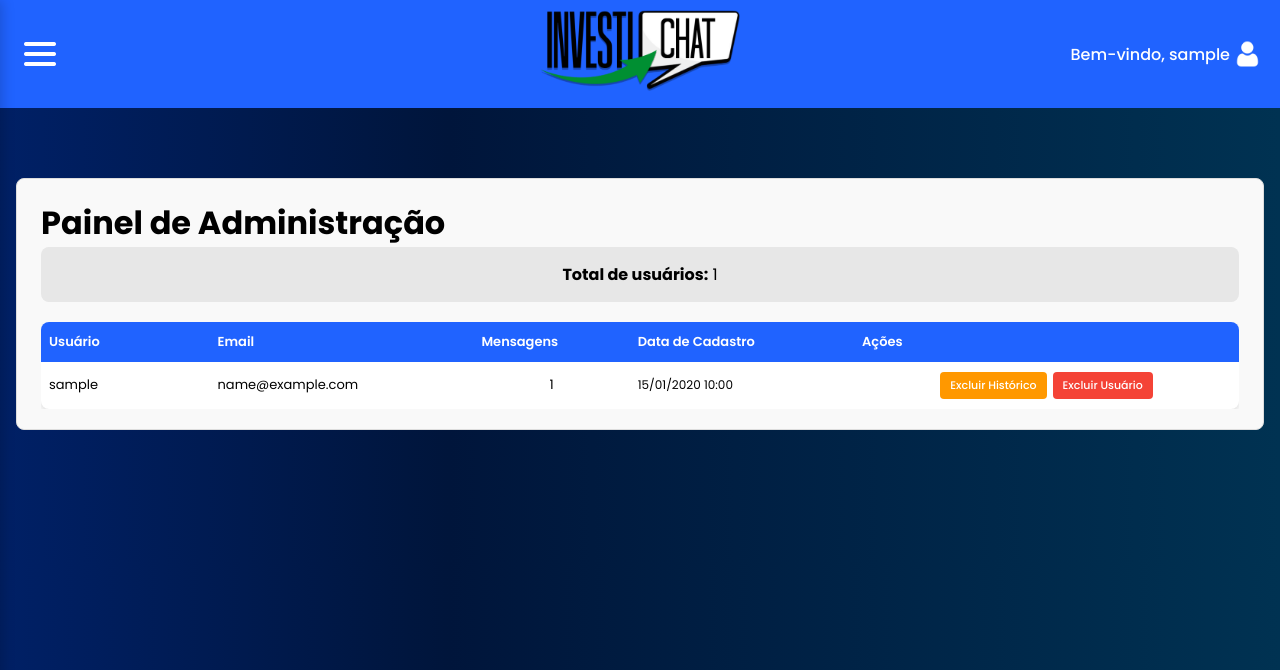
After one commit to dholandac/investichat, a Django app: page /auth/admin-panel/ in a window 1280 px wide. The commit adds this page. Shown: the top 670 px of the page. Run offline with Django 5.2, Linux system fonts and the light colour scheme; a user stored in the database is signed in; tables that the repository leaves empty hold one stand-in row (values such as "Sample post").

Commit message:
painel de admin

```diff
--- a/chatbot/templates/chatbot/chatbot.html
+++ b/chatbot/templates/chatbot/chatbot.html
@@ -31,6 +31,9 @@
             <div class="sidebar-content">
                 <a class="sidebar-btn" href="{% url 'account' %}">Conta</a>
                 <a class="sidebar-btn" href="{% url 'chatbot' %}">Chatbot</a>
+                {% if user.is_staff %}
+                <a class="sidebar-btn" href="{% url 'admin_panel' %}">Painel Admin</a>
+                {% endif %}
                 <a class="sidebar-btn">Contato</a>
             </div>
         </div>
--- a/core/settings.py
+++ b/core/settings.py
@@ -57,7 +57,7 @@ INSTALLED_APPS = [
 ]
 
 MIDDLEWARE = [
-    'django.middleware.gzip.GZipMiddleware',  # Compressão de resposta
+    'django.middleware.gzip.GZipMiddleware',
     'django.middleware.security.SecurityMiddleware',
     'whitenoise.middleware.WhiteNoiseMiddleware',
     'django.contrib.sessions.middleware.SessionMiddleware',
@@ -83,7 +83,7 @@ TEMPLATES = [
                 'django.template.context_processors.request',
                 'django.contrib.auth.context_processors.auth',
                 'django.contrib.messages.context_processors.messages',
-                'chatbot.context_processors.stock_choices',  # Context processor personalizado
+                'chatbot.context_processors.stock_choices',
             ],
         },
     },
@@ -164,7 +164,7 @@ CACHES = {
     'default': {
         'BACKEND': 'django.core.cache.backends.locmem.LocMemCache',
         'LOCATION': 'investichat-cache',
-        'TIMEOUT': 60,  # 60 segundos - cache expira ANTES do refresh automático do JS (30s)
+        'TIMEOUT': 60,
         'OPTIONS': {
             'MAX_ENTRIES': 1000
         }
--- /dev/null
+++ b/usuarios/static/admin_panel.css
@@ -0,0 +1,245 @@
+/* Estilos específicos para admin_panel.html */
+
+#account-container {
+    overflow-x: hidden;
+    max-width: 100%;
+    box-sizing: border-box;
+}
+
+#account-container.admin-panel-container {
+    width: calc(100% - 32px);
+    max-width: 100%;
+    margin-left: auto;
+    margin-right: auto;
+}
+
+.admin-stats {
+    margin-bottom: 20px;
+    padding: 15px;
+    background-color: rgb(231, 231, 231);
+    border-radius: 8px;
+    text-align: left;
+}
+
+.admin-stats p {
+    margin: 0;
+    color: black;
+    font-size: 16px;
+}
+
+.admin-table-container {
+    margin-top: 20px;
+    width: 100%;
+    overflow-x: auto;
+    -webkit-overflow-scrolling: touch;
+}
+
+.admin-table {
+    width: 100%;
+    min-width: 600px;
+    border-collapse: collapse;
+    background: white;
+    border-radius: 8px;
+    overflow: hidden;
+    box-shadow: 0 2px 4px rgba(0,0,0,0.1);
+    table-layout: auto;
+}
+
+.admin-table thead {
+    background-color: rgb(32, 99, 255);
+    color: white;
+}
+
+.admin-table th {
+    padding: 10px 8px;
+    text-align: left;
+    font-weight: 600;
+    font-size: 13px;
+    white-space: nowrap;
+}
+
+.admin-table th:nth-child(1) {
+    min-width: 100px;
+    max-width: 150px;
+}
+
+.admin-table th:nth-child(2) {
+    min-width: 150px;
+    max-width: 200px;
+}
+
+.admin-table th:nth-child(3) {
+    min-width: 80px;
+    max-width: 100px;
+}
+
+.admin-table th:nth-child(4) {
+    min-width: 120px;
+    max-width: 150px;
+}
+
+.admin-table th:nth-child(5) {
+    min-width: 200px;
+}
+
+.admin-table td {
+    padding: 10px 8px;
+    border-bottom: 1px solid #ddd;
+    color: black;
+    text-align: left;
+    font-size: 13px;
+    word-wrap: break-word;
+    overflow-wrap: break-word;
+}
+
+.admin-table td:nth-child(1) {
+    max-width: 150px;
+    overflow: hidden;
+    text-overflow: ellipsis;
+}
+
+.admin-table td:nth-child(2) {
+    max-width: 200px;
+    overflow: hidden;
+    text-overflow: ellipsis;
+}
+
+.admin-table td:nth-child(3) {
+    text-align: center;
+    max-width: 100px;
+}
+
+.admin-table td:nth-child(4) {
+    font-size: 12px;
+    max-width: 150px;
+    white-space: nowrap;
+}
+
+.admin-table tbody tr:hover {
+    background-color: #f5f5f5;
+}
+
+.admin-table tbody tr:last-child td {
+    border-bottom: none;
+}
+
+.admin-table tbody tr:nth-child(even) {
+    background-color: #fafafa;
+}
+
+.admin-table tbody tr:nth-child(even):hover {
+    background-color: #f0f0f0;
+}
+
+.admin-actions {
+    display: flex;
+    gap: 6px;
+    flex-wrap: wrap;
+    min-width: 200px;
+}
+
+.admin-btn {
+    padding: 5px 10px;
+    border: none;
+    border-radius: 4px;
+    cursor: pointer;
+    font-size: 11px;
+    font-weight: 500;
+    transition: all 0.2s;
+    white-space: nowrap;
+    flex: 1;
+    min-width: 90px;
+}
+
+.admin-btn-warning {
+    background-color: #ff9800;
+    color: white;
+}
+
+.admin-btn-warning:hover {
+    background-color: #f57c00;
+    transform: scale(1.05);
+}
+
+.admin-btn-danger {
+    background-color: #f44336;
+    color: white;
+}
+
+.admin-btn-danger:hover {
+    background-color: #d32f2f;
+    transform: scale(1.05);
+}
+
+.admin-message {
+    padding: 12px 16px;
+    border-radius: 6px;
+    margin-bottom: 20px;
+    font-weight: 500;
+}
+
+.admin-message.success {
+    background-color: #d1e7dd;
+    color: #0f5132;
+    border: 1px solid #badbcc;
+}
+
+.admin-message.error {
+    background-color: #f8d7da;
+    color: #842029;
+    border: 1px solid #f5c2c7;
+}
+
+@media (max-width: 1024px) {
+    .admin-table th,
+    .admin-table td {
+        padding: 8px 6px;
+        font-size: 12px;
+    }
+
+    .admin-table th:nth-child(4),
+    .admin-table td:nth-child(4) {
+        font-size: 11px;
+    }
+
+    .admin-btn {
+        font-size: 10px;
+        padding: 4px 8px;
+        min-width: 80px;
+    }
+}
+
+@media (max-width: 768px) {
+    #account-container {
+        width: calc(100% - 16px);
+        padding: 12px 8px;
+    }
+
+    .admin-table {
+        font-size: 11px;
+        min-width: 500px;
+    }
+
+    .admin-table th,
+    .admin-table td {
+        padding: 6px 4px;
+        font-size: 11px;
+    }
+
+    .admin-table th:nth-child(4),
+    .admin-table td:nth-child(4) {
+        font-size: 10px;
+    }
+
+    .admin-actions {
+        flex-direction: column;
+        gap: 4px;
+        min-width: 150px;
+    }
+
+    .admin-btn {
+        width: 100%;
+        font-size: 10px;
+        padding: 6px 8px;
+    }
+}
--- /dev/null
+++ b/usuarios/templates/admin_panel.html
@@ -0,0 +1,69 @@
+{% extends 'base.html' %}
+{% load static %}
+
+{% block title %}Painel de Administração - Investichat{% endblock %}
+
+{% block extra_css %}
+<link rel="stylesheet" href="{% static 'account.css' %}">
+<link rel="stylesheet" href="{% static 'admin_panel.css' %}">
+{% endblock %}
+
+{% block content %}
+<div id="account-container" class="admin-panel-container">
+    <h1>Painel de Administração</h1>
+
+    {% if mensagem %}
+    <div class="admin-message {% if 'sucesso' in mensagem %}success{% else %}error{% endif %}">
+        {{ mensagem }}
+    </div>
+    {% endif %}
+
+    <div class="admin-stats">
+        <p><strong>Total de usuários:</strong> {{ users_data|length }}</p>
+    </div>
+
+    <div class="admin-table-container">
+        <table class="admin-table">
+            <thead>
+                <tr>
+                    <th>Usuário</th>
+                    <th>Email</th>
+                    <th>Mensagens</th>
+                    <th>Data de Cadastro</th>
+                    <th>Ações</th>
+                </tr>
+            </thead>
+            <tbody>
+                {% for user_data in users_data %}
+                <tr>
+                    <td>{{ user_data.user.username }}</td>
+                    <td>{{ user_data.email|default:"Não informado" }}</td>
+                    <td>{{ user_data.message_count }}</td>
+                    <td>{{ user_data.date_joined|date:"d/m/Y H:i" }}</td>
+                    <td class="admin-actions">
+                        <form method="post" style="display: inline;" onsubmit="return confirm('Tem certeza que deseja excluir o histórico de chat do usuário {{ user_data.user.username }}? Esta ação não pode ser desfeita.');">
+                            {% csrf_token %}
+                            <input type="hidden" name="action" value="delete_history">
+                            <input type="hidden" name="user_id" value="{{ user_data.user.id }}">
+                            <button type="submit" class="admin-btn admin-btn-warning">Excluir Histórico</button>
+                        </form>
+                        <form method="post" style="display: inline;" onsubmit="return confirm('ATENÇÃO: Tem certeza que deseja excluir o usuário {{ user_data.user.username }} e TODOS os seus dados? Esta ação é IRREVERSÍVEL!');">
+                            {% csrf_token %}
+                            <input type="hidden" name="action" value="delete_user">
+                            <input type="hidden" name="user_id" value="{{ user_data.user.id }}">
+                            <button type="submit" class="admin-btn admin-btn-danger">Excluir Usuário</button>
+                        </form>
+                    </td>
+                </tr>
+                {% empty %}
+                <tr>
+                    <td colspan="5" style="text-align: center; padding: 20px;">
+                        Nenhum usuário cadastrado.
+                    </td>
+                </tr>
+                {% endfor %}
+            </tbody>
+        </table>
+    </div>
+</div>
+{% endblock %}
--- a/usuarios/templates/base.html
+++ b/usuarios/templates/base.html
@@ -45,6 +45,9 @@
             <div class="sidebar-content">
                 <a class="sidebar-btn" href="{% url 'account' %}">Conta</a>
                 <a class="sidebar-btn" href="{% url 'chatbot' %}">Chatbot</a>
+                {% if user.is_staff %}
+                <a class="sidebar-btn" href="{% url 'admin_panel' %}">Painel Admin</a>
+                {% endif %}
                 <a class="sidebar-btn">Contato</a>
             </div>
         </div>
--- a/usuarios/urls.py
+++ b/usuarios/urls.py
@@ -6,5 +6,6 @@ urlpatterns = [
     path('login/', views.login, name='login'),
     path('logout/', views.logout, name='logout'),
     path('account/', views.account, name='account'),
-    path("questionario-perfil/", views.questionario_perfil, name="questionario_perfil")
+    path("questionario-perfil/", views.questionario_perfil, name="questionario_perfil"),
+    path('admin-panel/', views.admin_panel, name='admin_panel')
 ]
--- a/usuarios/views.py
+++ b/usuarios/views.py
@@ -9,7 +9,7 @@ from django.contrib.auth import login as login_django
 from django.contrib.auth import logout as logout_django
 from django.contrib.auth.decorators import login_required
 from .models import PerfilUsuario
-from chatbot.models import Conversation
+from chatbot.models import Conversation, Message
 import re
 
 
@@ -271,3 +271,59 @@ def questionario_perfil(request):
             return JsonResponse({"success": False, "error": "Formulário inválido"}, status=400)
 
     return render(request, "usuarios/questionario_perfil.html")
+
+@login_required(login_url="/auth/login/")
+def admin_panel(request):
+    """Página de administração - apenas para usuários com is_staff=True"""
+    # Verifica se o usuário tem permissão de administrador
+    if not request.user.is_staff:
+        return redirect('account')
+
+    mensagem = None
+
+    # Processa ações POST
+    if request.method == "POST":
+        action = request.POST.get('action')
+        user_id = request.POST.get('user_id')
+
+        try:
+            target_user = User.objects.get(id=user_id)
+
+            if action == 'delete_history':
+                # Deleta todas as conversas e mensagens do usuário
+                conversations = Conversation.objects.filter(user=target_user)
+                message_count = Message.objects.filter(conversation__user=target_user).count()
+                conversations.delete()  # CASCADE deleta as mensagens automaticamente
+                mensagem = f'Histórico do usuário {target_user.username} excluído com sucesso! ({message_count} mensagens removidas)'
+
+            elif action == 'delete_user':
+                # Deleta o usuário e todos os dados relacionados (CASCADE)
+                username = target_user.username
+                target_user.delete()  # CASCADE deleta PerfilUsuario, Conversation, Message, etc.
+                mensagem = f'Usuário {username} e todos os seus dados foram excluídos com sucesso!'
+
+        except User.DoesNotExist:
+            mensagem = 'Usuário não encontrado!'
+        except Exception as e:
+            mensagem = f'Erro ao processar ação: {str(e)}'
+
+    # Busca todos os usuários com suas informações
+    users = User.objects.all().order_by('date_joined')
+    users_data = []
+
+    for user in users:
+        # Conta mensagens do usuário
+        message_count = Message.objects.filter(conversation__user=user).count()
+
+        users_data.append({
+            'user': user,
+            'email': user.email,
+            'message_count': message_count,
+            'date_joined': user.date_joined,
+        })
+
+    return render(request, 'admin_panel.html', {
+        'users_data': users_data,
+        'mensagem': mensagem,
+        'show_sidebar': True
+    })
```
